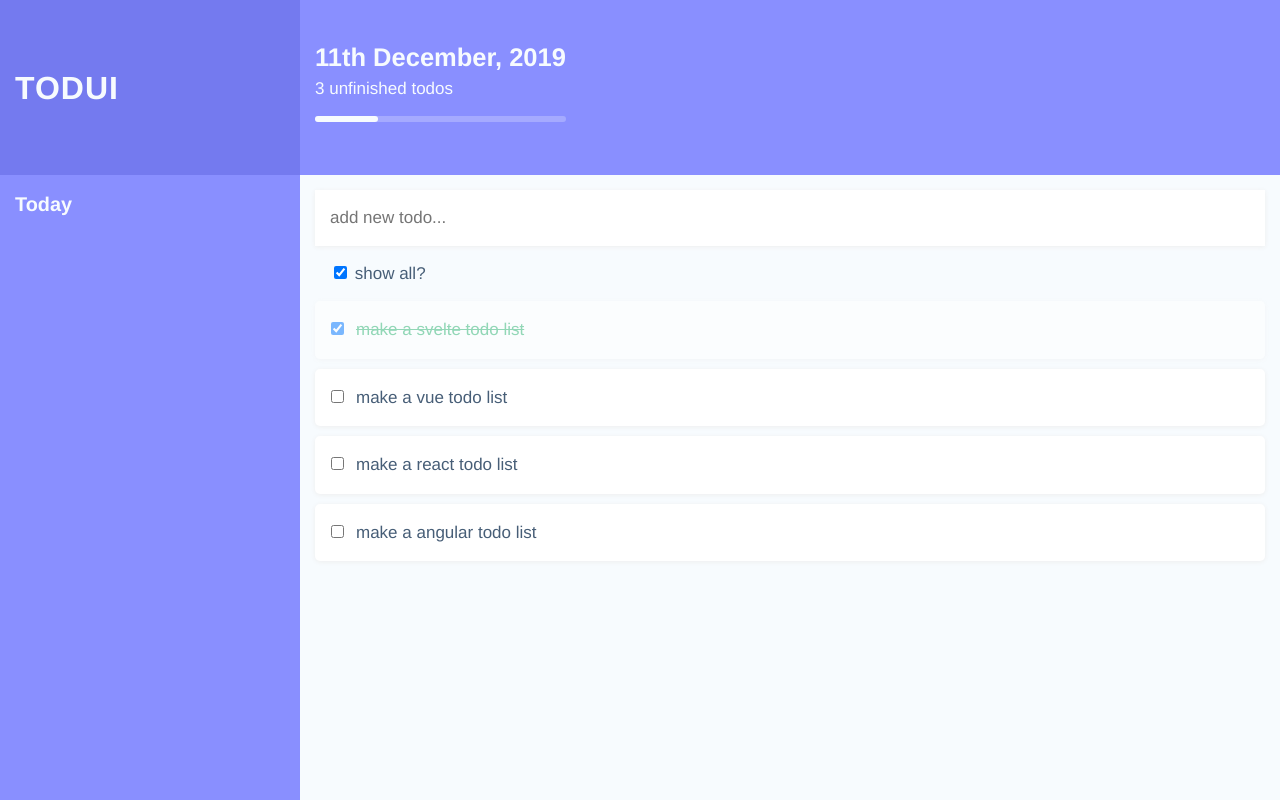
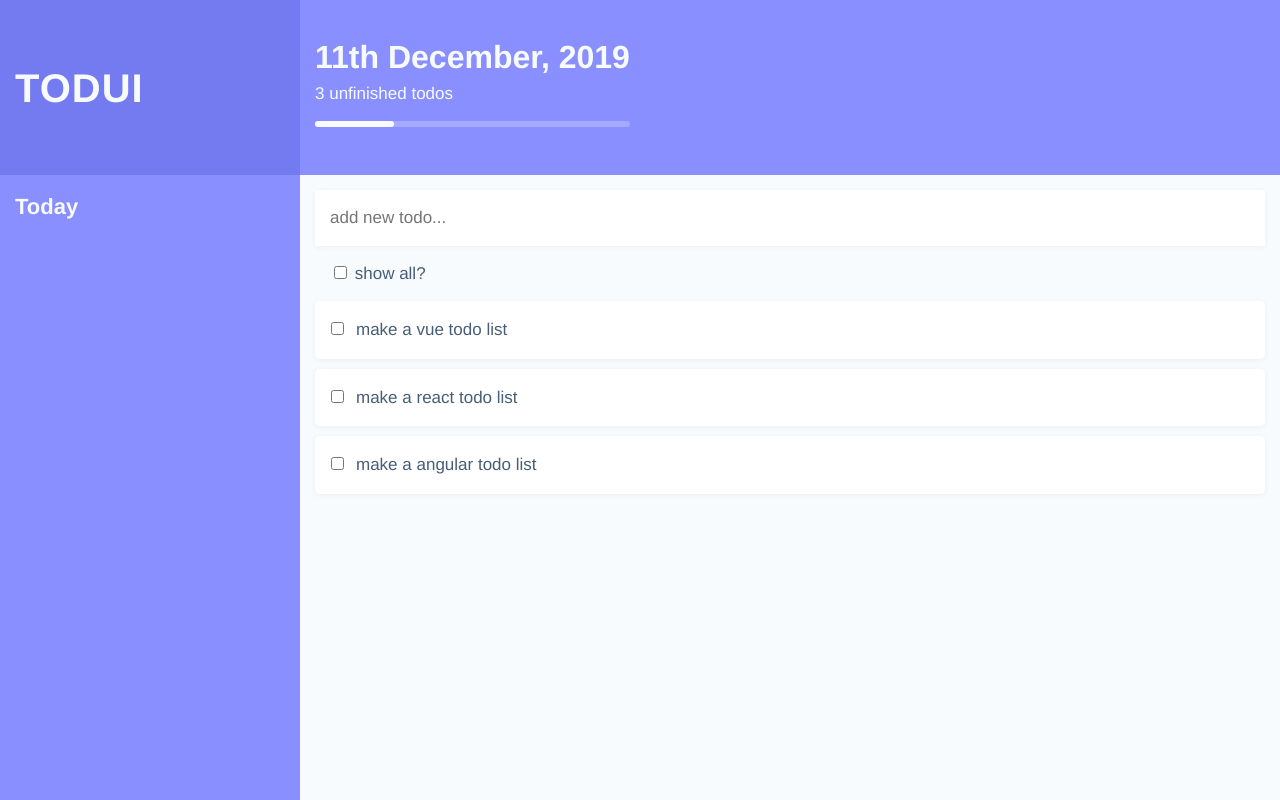
Before and after one commit to thelliot/all-the-todos, a Vue app in the folder vue-todo/: page / in a window 1280 px wide. Built offline with nearby package versions, Linux system fonts and the light colour scheme.

Commit message:
feat: ui

```diff
--- a/vue-todo/src/App.vue
+++ b/vue-todo/src/App.vue
@@ -13,6 +13,7 @@
 </template>
 
 <script>
+// import { store } from './store/index'
 import Header from './components/Header'
 import TodoList from './components/TodoList'
 
--- /dev/null
+++ b/vue-todo/src/assets/scss/_headings.scss
@@ -0,0 +1,36 @@
+h1, h2, h3, h4, .heading {
+  font-weight: 700;
+}
+
+h1, .heading--xlarge {
+  font-size: rem(32px);
+  @include respond-to('medium') {
+    font-size: rem(40px);
+  }
+}
+
+h2, .heading--large {
+  font-size: rem(24px);
+  @include respond-to('medium') {
+    font-size: rem(32px);
+  }
+}
+
+h3, .heading--medium {
+  font-size: rem(20px);
+  @include respond-to('medium') {
+    font-size: rem(22px);
+  }
+}
+
+h4, .heading--small {
+  font-size: rem(17px);
+}
+
+.heading--center {
+  text-align: center;
+}
+
+.heading--inline {
+  display: inline;
+}
--- a/vue-todo/src/assets/scss/_mixins.scss
+++ b/vue-todo/src/assets/scss/_mixins.scss
@@ -1,3 +1,25 @@
+@mixin respond-to($breakpoint, $condition: 'min-width') {
+
+  // If the key exists in the map we load the breakpoint from there
+  @if map-has-key($breakpoints, $breakpoint) {
+    $breakpoint : map-get($breakpoints, $breakpoint);
+  }
+  // If the key doesn't exist in the map we assume a custom amount
+  @if($condition == 'min-width') {
+    @media only screen and (min-width: $breakpoint) {
+      @content;
+    }
+  }
+  @else if($condition == 'max-width') {
+    @media only screen and (max-width: $breakpoint - 1px) {
+      @content;
+    }
+  }
+  @else {
+    @warn "you made a typo in your condition, it should be either 'min-width' or 'max-width'";
+  }
+}
+
 $rem-baseline: 16px !default;
 $rem-fallback: false !default;
 $rem-px-only: false !default;
--- a/vue-todo/src/assets/scss/_variables.scss
+++ b/vue-todo/src/assets/scss/_variables.scss
@@ -7,3 +7,10 @@ $spacing: 15px;
 $bg-color: #f7fbfe;
 $main-bg: #fff;
 $text-color: #475e77;
+
+$breakpoints: (
+  'xsmall': 320px,
+  'small': 480px,
+  'medium': 768px,
+  'large': 1024px
+) !default;
--- a/vue-todo/src/assets/scss/global.scss
+++ b/vue-todo/src/assets/scss/global.scss
@@ -2,3 +2,4 @@
 @import "./variables.scss";
 @import "./reset.scss";
 @import "./grid.scss";
+@import "./headings.scss";
--- a/vue-todo/src/components/TodoList.vue
+++ b/vue-todo/src/components/TodoList.vue
@@ -4,6 +4,9 @@
       <input type="text" v-model="todo" class="todo-list__input" placeholder="add new todo..." />
     </form>
     <Options />
+    <div class="completed" v-if="complete">
+      <h3 class="heading heading--medium">🎉All done for today! 🎉</h3>
+    </div>
     <ol class="todo-list__todos">
       <TodoItem v-for="todo in filteredTodos" :key="todo.id" :todo="todo" />
     </ol>
@@ -14,7 +17,6 @@
 import { store } from '../store/index'
 import TodoItem from './TodoItem.vue'
 import Options from './Options.vue'
-
 
 export default {
   name: 'TodoList',
@@ -29,8 +31,11 @@ export default {
   },
   computed: {
     filteredTodos() {
-      return store.getters.displayAll ? store.state.todos : store.getters.incompleteTodos
+      return store.getters.displayAll ? store.getters.todos : store.getters.incompleteTodos
     },
+    complete() {
+      return store.getters.todos.filter(t => !t.isDone).length === 0
+    }
   },
   methods: {
     addTodo() {
@@ -51,4 +56,15 @@ export default {
     box-shadow: 0px 1px 5px #eee;
   }
 }
+.completed {
+  display: flex;
+  align-items: center;
+  justify-content: center;
+  padding: $spacing;
+  min-height: 200px;
+  border: 2px dashed rgba($brand-green, 0.25);
+  .heading {
+    margin: 0;
+  }
+}
 </style>
--- a/vue-todo/src/store/index.js
+++ b/vue-todo/src/store/index.js
@@ -30,13 +30,14 @@ const initialTodos = [
 export const store = new Vuex.Store({
   state: {
     todos: [...initialTodos],
-    displayAll: true,
+    displayAll: false,
   },
   getters: {
-    totalTodos: (state) => state.todos.length,
-    completedTodos: (state) => state.todos.filter(t => t.isDone).length,
-    incompleteTodos: (state) => state.todos.filter(t => !t.isDone),
-    totalCompletedTodos: (state) => state.todos.filter(t => !t.isDone).length,
+    todos: (state) => state.todos,
+    totalTodos: (state, getters) => getters.todos.length,
+    completedTodos: (state, getters) => getters.todos.filter(t => t.isDone).length,
+    incompleteTodos: (state, getters) => getters.todos.filter(t => !t.isDone),
+    totalCompletedTodos: (state, getters) => getters.todos.filter(t => !t.isDone).length,
     displayAll: (state) => state.displayAll,
   },
   mutations: {
```
